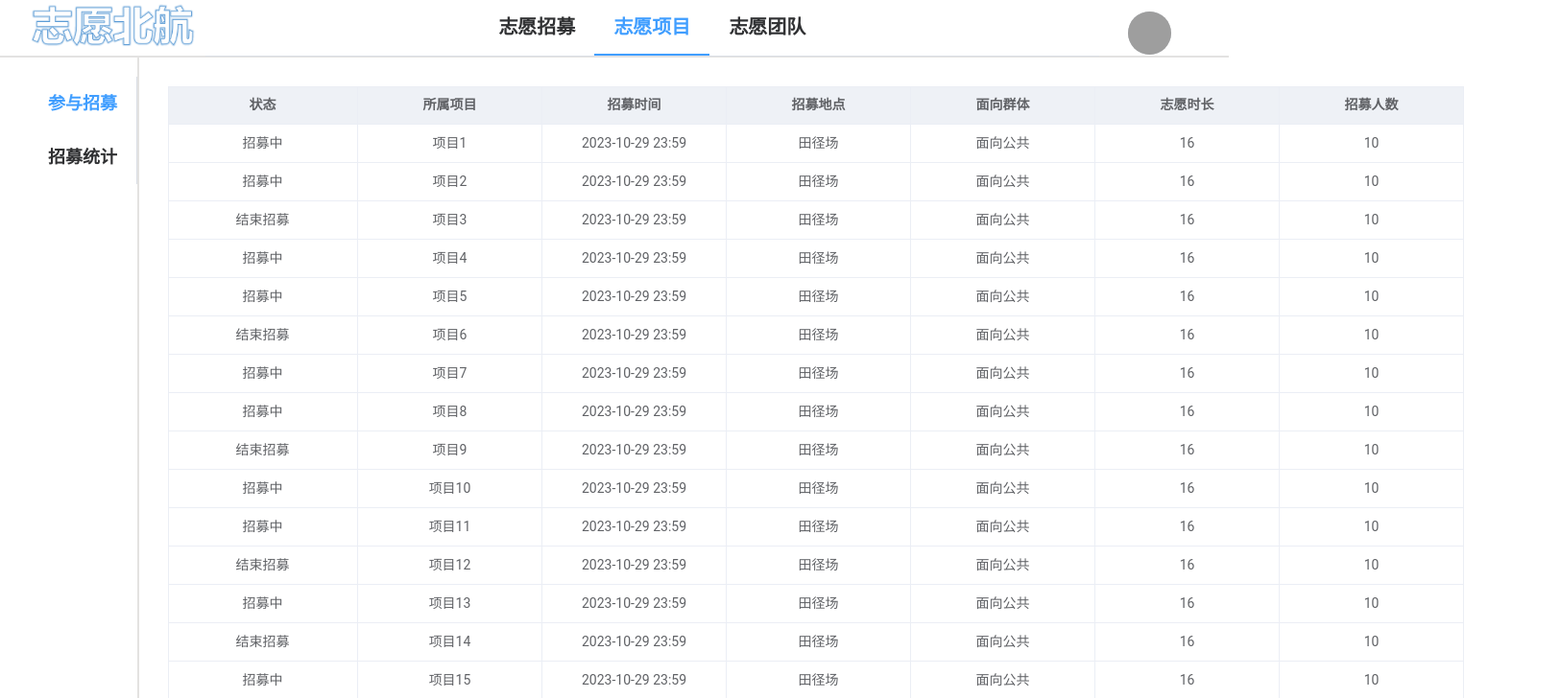
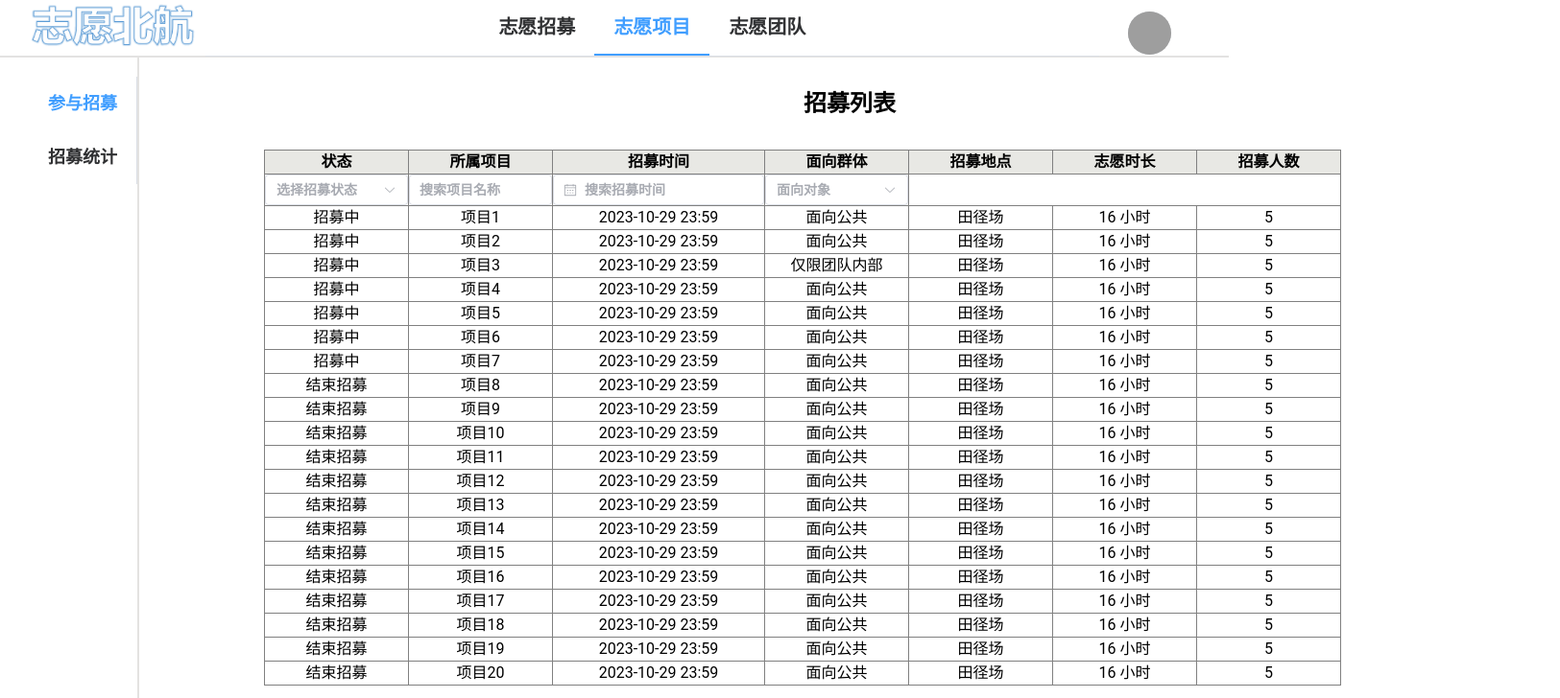
Before and after one commit to Hao7un/DataBase-BUAA-2023, a Vue app in the folder frontend/: page /recruitment/join in a window 1280 px wide. Shown: the top 728 px of the page at 96% size, 1625 px wide, since content can reach past the window. Built offline with nearby package versions, Linux system fonts and the light colour scheme; grey boxes are pictures that could not be loaded.

Commit message:
重构了“参加招募页”的样式（尚未美化），正在实现过滤功能

```diff
--- a/frontend/src/views/JoinRecruitmentPage.vue
+++ b/frontend/src/views/JoinRecruitmentPage.vue
@@ -12,33 +12,63 @@
         </div>
         <div class="content-container">
             <div class="table-container">
+                <h2 class="title">招募列表</h2>
                 <div class="recruitments-container">
-                    <el-table
-                        :data="this.displayedList" border
-                        :header-cell-style="{background:'#eef1f6', color:'#606266'}"
-                        @row-click="handleRowClick"
-                    >
-
-                        <el-table-column prop="status" label="状态" align="center" ></el-table-column>
-
-                        <el-table-column prop="project" label="所属项目" align="center"></el-table-column>
-
-                        <el-table-column prop="date" label="招募时间" align="center"></el-table-column>
-
-                        <el-table-column prop="location" label="招募地点" align="center"></el-table-column>
-
-                        <el-table-column prop="type" label="面向群体" align="center"></el-table-column>
-
-                        <el-table-column prop="hours" label="志愿时长" align="center"></el-table-column>
-
-                        <el-table-column prop="totalNumber" label="招募人数" align="center"></el-table-column>
-
-                    </el-table>
+                    <table class="table-style" border>
+                        <thead>
+                            <tr>
+                                <th style="background-color: #e8e8e4">状态</th>
+                                <th style="background-color: #e8e8e4">所属项目</th>
+                                <th style="background-color: #e8e8e4">招募时间</th>
+                                <th style="background-color: #e8e8e4">面向群体</th>
+                                <th style="background-color: #e8e8e4">招募地点</th>
+                                <th style="background-color: #e8e8e4">志愿时长</th>
+                                <th style="background-color: #e8e8e4">招募人数</th>
+                            </tr>
+                            <tr>
+                                <th style="width: 150px;">
+                                    <el-select v-model="status" clearable placeholder="选择招募状态">
+                                        <el-option key="招募中" value="招募中">招募中</el-option>
+                                        <el-option key="结束招募" value="结束招募">结束招募</el-option>
+                                    </el-select>
+                                </th>
+                                <th style="width: 150px;">
+                                    <el-input v-model="keyword" placeholder="搜索项目名称" clearable></el-input>
+                                </th>
+                                <th style="width: 200px;">
+                                    <el-date-picker
+                                    v-model="date"
+                                    type="date"
+                                    placeholder="搜索招募时间"
+                                    clearable
+                                ></el-date-picker>
+                                </th>
+                                <th style="width: 150px;">
+                                    <el-select v-model="type" placeholder="面向对象" clearable>
+                                        <el-option key="面向公共招募" value="面向公共招募">面向公共招募</el-option>
+                                        <el-option key="仅限团队内部" value="仅限团队内部">仅限团队内部</el-option>
+                                    </el-select>
+                                </th>
+                                <th colspan="3" style="width: 450px;"></th>
+                            </tr>
+                        </thead>
+                        <tbody>
+                            <tr v-for="item in displayedList" @click="handleClickRow(item)">
+                                <td style="text-align:center">{{ item.status }}</td>
+                                <td style="text-align:center">{{ item.project }}</td>
+                                <td style="text-align:center">{{ item.date }}</td>
+                                <td style="text-align:center">{{ item.type }}</td>
+                                <td style="text-align:center">{{ item.location }}</td>
+                                <td style="text-align:center">{{ item.hours }} 小时</td>
+                                <td style="text-align:center">{{ item.number }}</td>
+                            </tr>
+                        </tbody>
+                    </table>
                 </div>
                 <div class="pagination-container">
                     <el-pagination
                         @current-change="handlePageChange"
-                        :page-size="15"
+                        :page-size="20"
                         :total="totalList.length"
                         layout="prev, pager, next">
                     </el-pagination>
@@ -54,47 +84,55 @@ export default {
     data() {
         return {
             currentPage: 1,
+            status: null,
+            keyword: null,
+            date: null,
+            type: null,
+            hours: null,
             totalList: [
                 {status: "招募中", project: "项目1", date: "2023-10-29 23:59", location: "田径场", type: "面向公共", hours: 16, number: 5, totalNumber: 10},
                 {status: "招募中", project: "项目2", date: "2023-10-29 23:59", location: "田径场", type: "面向公共", hours: 16, number: 5, totalNumber: 10},
-                {status: "结束招募", project: "项目3", date: "2023-10-29 23:59", location: "田径场", type: "面向公共", hours: 16, number: 5, totalNumber: 10},
+                {status: "招募中", project: "项目3", date: "2023-10-29 23:59", location: "田径场", type: "仅限团队内部", hours: 16, number: 5, totalNumber: 10},
                 {status: "招募中", project: "项目4", date: "2023-10-29 23:59", location: "田径场", type: "面向公共", hours: 16, number: 5, totalNumber: 10},
                 {status: "招募中", project: "项目5", date: "2023-10-29 23:59", location: "田径场", type: "面向公共", hours: 16, number: 5, totalNumber: 10},
-                {status: "结束招募", project: "项目6", date: "2023-10-29 23:59", location: "田径场", type: "面向公共", hours: 16, number: 5, totalNumber: 10},
+                {status: "招募中", project: "项目6", date: "2023-10-29 23:59", location: "田径场", type: "面向公共", hours: 16, number: 5, totalNumber: 10},
                 {status: "招募中", project: "项目7", date: "2023-10-29 23:59", location: "田径场", type: "面向公共", hours: 16, number: 5, totalNumber: 10},
-                {status: "招募中", project: "项目8", date: "2023-10-29 23:59", location: "田径场", type: "面向公共", hours: 16, number: 5, totalNumber: 10},
+                {status: "结束招募", project: "项目8", date: "2023-10-29 23:59", location: "田径场", type: "面向公共", hours: 16, number: 5, totalNumber: 10},
                 {status: "结束招募", project: "项目9", date: "2023-10-29 23:59", location: "田径场", type: "面向公共", hours: 16, number: 5, totalNumber: 10},
-                {status: "招募中", project: "项目10", date: "2023-10-29 23:59", location: "田径场", type: "面向公共", hours: 16, number: 5, totalNumber: 10},
-                {status: "招募中", project: "项目11", date: "2023-10-29 23:59", location: "田径场", type: "面向公共", hours: 16, number: 5, totalNumber: 10},
+                {status: "结束招募", project: "项目10", date: "2023-10-29 23:59", location: "田径场", type: "面向公共", hours: 16, number: 5, totalNumber: 10},
+                {status: "结束招募", project: "项目11", date: "2023-10-29 23:59", location: "田径场", type: "面向公共", hours: 16, number: 5, totalNumber: 10},
                 {status: "结束招募", project: "项目12", date: "2023-10-29 23:59", location: "田径场", type: "面向公共", hours: 16, number: 5, totalNumber: 10},
-                {status: "招募中", project: "项目13", date: "2023-10-29 23:59", location: "田径场", type: "面向公共", hours: 16, number: 5, totalNumber: 10},
+                {status: "结束招募", project: "项目13", date: "2023-10-29 23:59", location: "田径场", type: "面向公共", hours: 16, number: 5, totalNumber: 10},
                 {status: "结束招募", project: "项目14", date: "2023-10-29 23:59", location: "田径场", type: "面向公共", hours: 16, number: 5, totalNumber: 10},
-                {status: "招募中", project: "项目15", date: "2023-10-29 23:59", location: "田径场", type: "面向公共", hours: 16, number: 5, totalNumber: 10},
-                {status: "招募中", project: "项目16", date: "2023-10-29 23:59", location: "田径场", type: "面向公共", hours: 16, number: 5, totalNumber: 10},
+                {status: "结束招募", project: "项目15", date: "2023-10-29 23:59", location: "田径场", type: "面向公共", hours: 16, number: 5, totalNumber: 10},
+                {status: "结束招募", project: "项目16", date: "2023-10-29 23:59", location: "田径场", type: "面向公共", hours: 16, number: 5, totalNumber: 10},
                 {status: "结束招募", project: "项目17", date: "2023-10-29 23:59", location: "田径场", type: "面向公共", hours: 16, number: 5, totalNumber: 10},
-                {status: "招募中", project: "项目18", date: "2023-10-29 23:59", location: "田径场", type: "面向公共", hours: 16, number: 5, totalNumber: 10},
-                {status: "招募中", project: "项目19", date: "2023-10-29 23:59", location: "田径场", type: "面向公共", hours: 16, number: 5, totalNumber: 10},
+                {status: "结束招募", project: "项目18", date: "2023-10-29 23:59", location: "田径场", type: "面向公共", hours: 16, number: 5, totalNumber: 10},
+                {status: "结束招募", project: "项目19", date: "2023-10-29 23:59", location: "田径场", type: "面向公共", hours: 16, number: 5, totalNumber: 10},
+                {status: "结束招募", project: "项目20", date: "2023-10-29 23:59", location: "田径场", type: "面向公共", hours: 16, number: 5, totalNumber: 10},
+                {status: "结束招募", project: "项目21", date: "2023-10-29 23:59", location: "田径场", type: "仅限团队内部", hours: 16, number: 5, totalNumber: 10},
+                {status: "结束招募", project: "项目22", date: "2023-10-29 23:59", location: "田径场", type: "面向公共", hours: 16, number: 5, totalNumber: 10},
+                {status: "结束招募", project: "项目23", date: "2023-10-29 23:59", location: "田径场", type: "面向公共", hours: 16, number: 5, totalNumber: 10},
+                {status: "结束招募", project: "项目", date: "2023-10-29 23:59", location: "田径场", type: "面向公共", hours: 16, number: 5, totalNumber: 10},
             ],
             selectedRow: null,
         }
     },
     computed: {
         displayedList() {
-            let startIndex = (this.currentPage - 1) * 15;
-            return this.totalList.slice(startIndex, startIndex + 15);
+            let startIndex = (this.currentPage - 1) * 20;
+            return this.totalList.slice(startIndex, startIndex + 20);
+        },
+        filterdList() {
+
         }
     },
     methods: {
         getStatusClass(status) {
             return status === '招募中' ? "green-border" : "red-border";
         },
-        handleRowClick(row) {
-            this.selectedRow = row;
-            console.log("click!!!");
-            console.log(this.selectedRow.status,
-                this.selectedRow.project, this.selectedRow.date,
-                this.selectedRow.location, this.selectedRow.type,
-                this.selectedRow.hours, this.selectedRow.number);
+        handleClickRow(row) {
+            console.log(row.status, row.project, row.date, row.location, row.type, row.hours, row.number);
         },
         handlePageChange(currentPage) {
             this.currentPage = currentPage;
@@ -145,19 +183,32 @@ export default {
     flex-direction: column;
 }
 
+.title {
+    margin-top: 30px;
+}
+
+.table-style {
+    border-collapse: collapse;
+}
+
 .recruitments-container {
     display: flex;
     flex-wrap: wrap;
     justify-content: flex-start;
     align-content: flex-start;
     margin-top: 30px;
-    margin-left: 30px;
+    margin-left: 130px;
     height: 700px;
     width: 1350px;
 }
 
+.table-container {
+    width: 100%;
+}
+
 .pagination-container {
     margin-top: 50px;
+    margin-bottom: 50px;
 }
 
 .green-border {
```
Also changed, not shown: frontend/效果图/参与招募.png.
